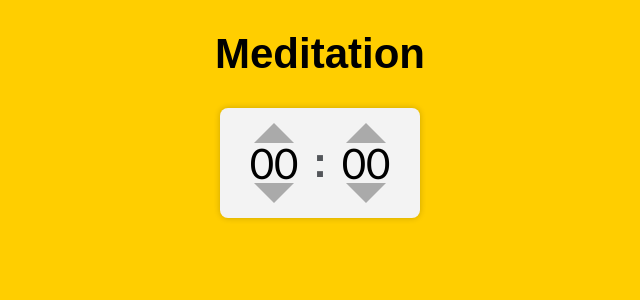
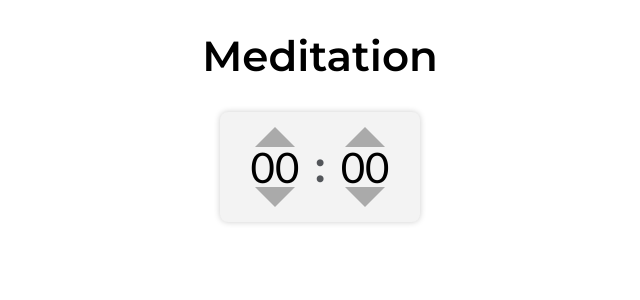
Before and after one commit to NunoGaioPereira/meditation-timer, a PHP site: page / in a window 1280 px wide. Shown: the top 300 px of the page, without its empty margins (320-960 px from the left). Run offline with PHP 8.4, Linux system fonts and the light colour scheme.

Commit message:
style: change to Montserrat

```diff
--- a/css/meditation.css
+++ b/css/meditation.css
@@ -5,12 +5,13 @@
 }
 
 .app {
-height: 100vh;
+    height: 100vh;
 }
 
 body {
-    background-color: #ffce00;
-    font-family: 'Saira', sans-serif;
+    /* background-color: #ffce00; */
+    background-color: #ffffff;
+    font-family: 'Montserrat', sans-serif;
 }
 
 input[type="number"]::-webkit-outer-spin-button,
--- a/index.html
+++ b/index.html
@@ -4,6 +4,7 @@
     <meta charset="UTF-8">
     <meta name="viewport" content="width=device-width, initial-scale=1.0">
     <meta http-equiv="X-UA-Compatible" content="ie=edge">
+    <link href="https://fonts.googleapis.com/css2?family=Montserrat:ital,wght@0,500;0,600;1,400&display=swap" rel="stylesheet">
     <title>Meditation timer</title>
     <link rel="stylesheet" type="text/css" href="./css/meditation.css">
 </head>
@@ -24,7 +25,6 @@
             <input type="number" class="min" value="00">
             <div class="min-down"></div>
         </div>
-
     </div>
 
     <script src="./js/main.js"></script>
```
